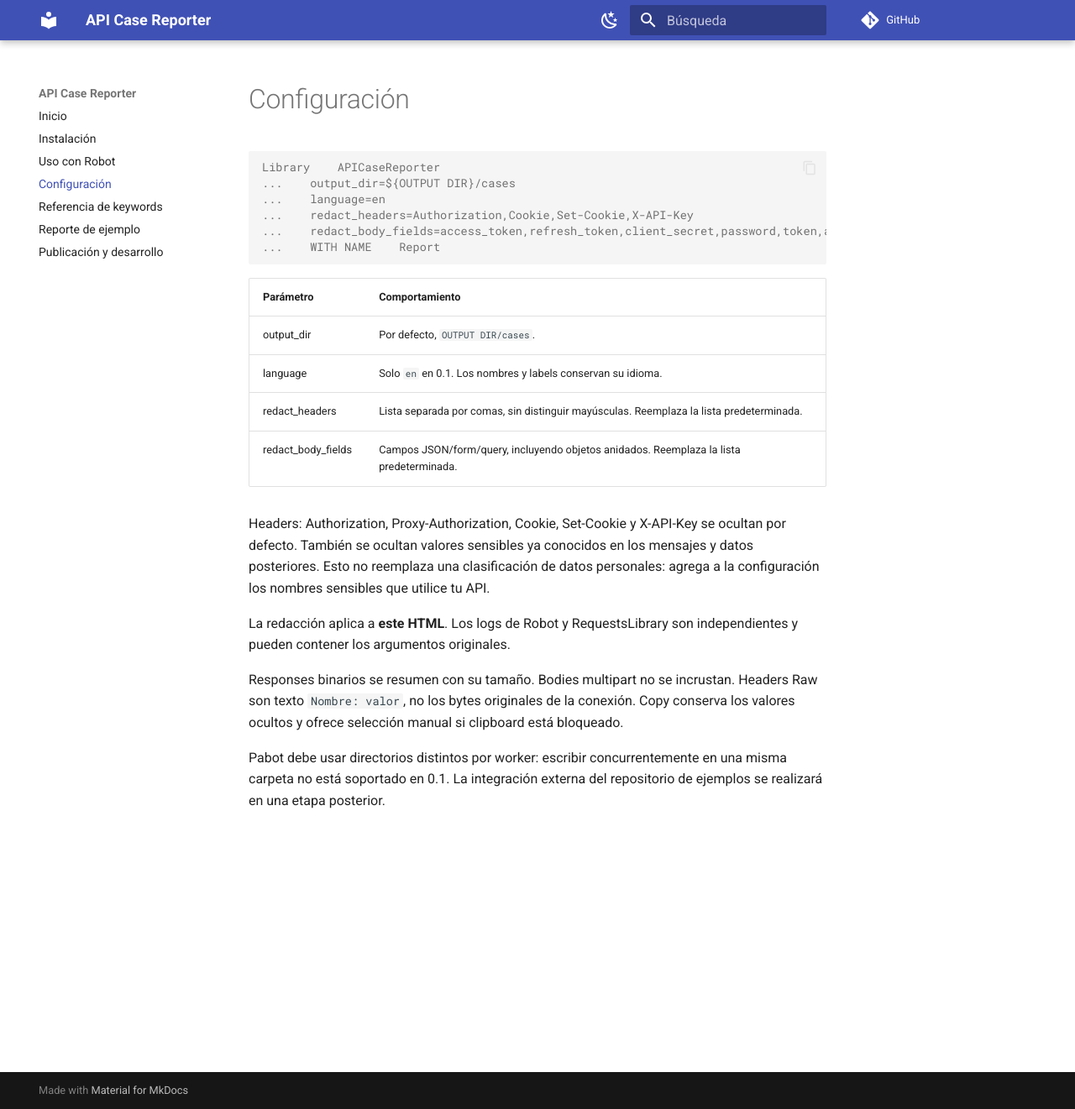
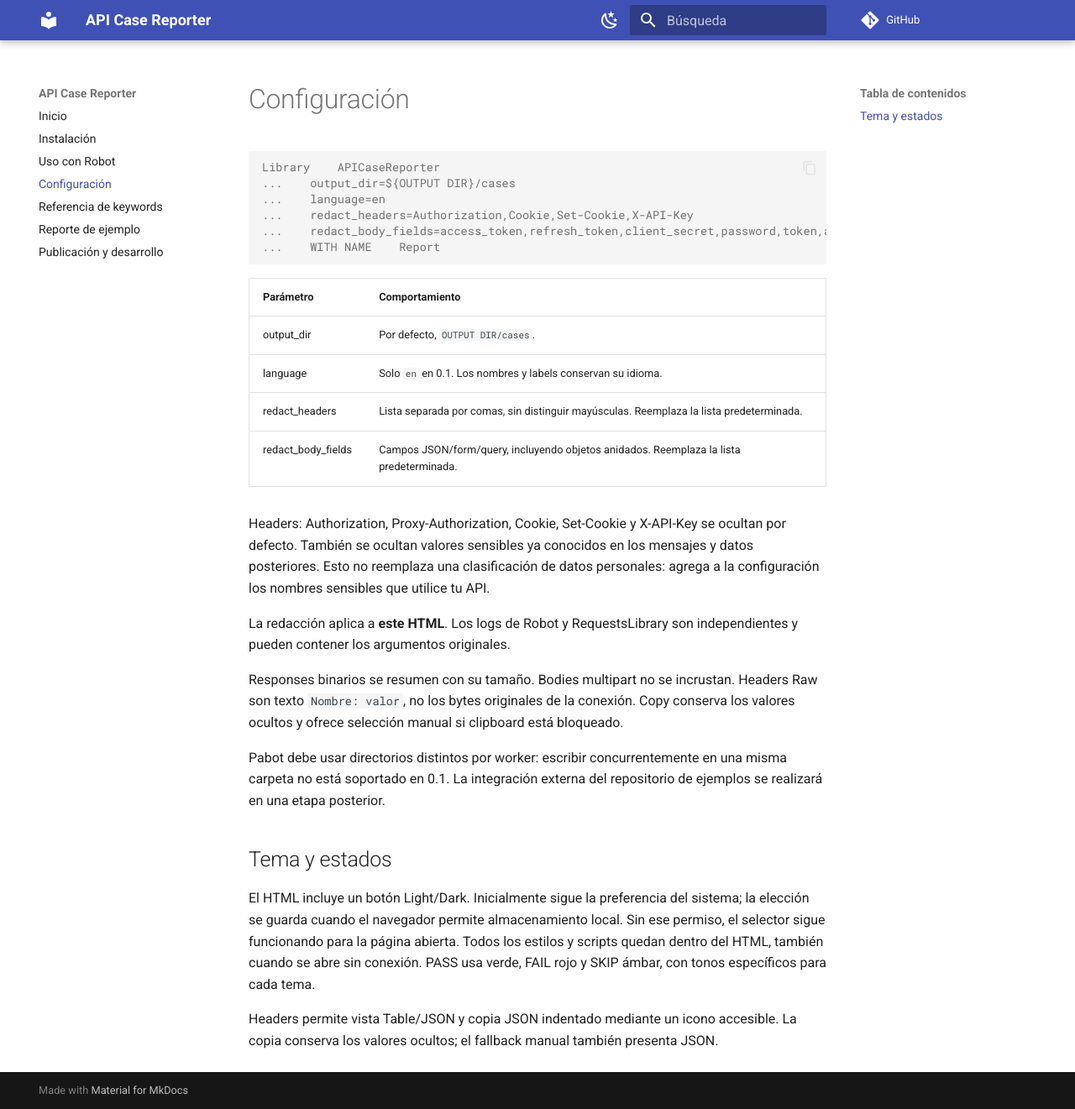
Before and after one commit to angel-valdezzz/robotframework-api-case-reporter, an MkDocs documentation site: the page built from docs/configuration.md, in a window 1280 px wide and 1321 px high. Shown: the whole window at 84% size. Built offline with MkDocs 1.6.1 and Material for MkDocs 9.7.7, drawn with Linux system fonts in a browser that asks for light colours; comment, search, counter and statistics services are not loaded.

Commit message:
Add selectable report themes, Robot status palette and JSON header copying

```diff
--- a/docs/configuration.md
+++ b/docs/configuration.md
@@ -31,3 +31,14 @@
 Pabot debe usar directorios distintos por worker: escribir concurrentemente en
 una misma carpeta no está soportado en 0.1. La integración externa del repositorio
 de ejemplos se realizará en una etapa posterior.
+
+## Tema y estados
+
+El HTML incluye un botón Light/Dark. Inicialmente sigue la preferencia del sistema;
+la elección se guarda cuando el navegador permite almacenamiento local. Sin ese
+permiso, el selector sigue funcionando para la página abierta. Todos los estilos
+y scripts quedan dentro del HTML, también cuando se abre sin conexión.
+PASS usa verde, FAIL rojo y SKIP ámbar, con tonos específicos para cada tema.
+
+Headers permite vista Table/JSON y copia JSON indentado mediante un icono accesible.
+La copia conserva los valores ocultos; el fallback manual también presenta JSON.
--- a/pyproject.toml
+++ b/pyproject.toml
@@ -1,6 +1,6 @@
 [project]
 name = "robotframework-api-case-reporter"
-version = "0.1.0"
+version = "0.1.1"
 description = "Standalone HTML API evidence reports for each Robot Framework test case."
 authors = [{name = "Angel Molina"}]
 readme = "README.md"
--- a/src/APICaseReporter/__init__.py
+++ b/src/APICaseReporter/__init__.py
@@ -36,7 +36,7 @@
 from .redaction import Redactor
 from .render import write_report
 
-__version__ = "0.1.0"
+__version__ = "0.1.1"
 _HEADERS = "Authorization,Proxy-Authorization,Cookie,Set-Cookie,X-API-Key"
 _FIELDS = "access_token,refresh_token,client_secret,password,token,api_key"
 
```
Also changed, not shown: README.md (+15 -11 lines), docs/development.md (+2 -2 lines), docs/index.md (+1 -0 lines), docs/installation.md (+5 -5 lines), src/APICaseReporter/templates/report.html (+13 -10 lines), 3 other files.
